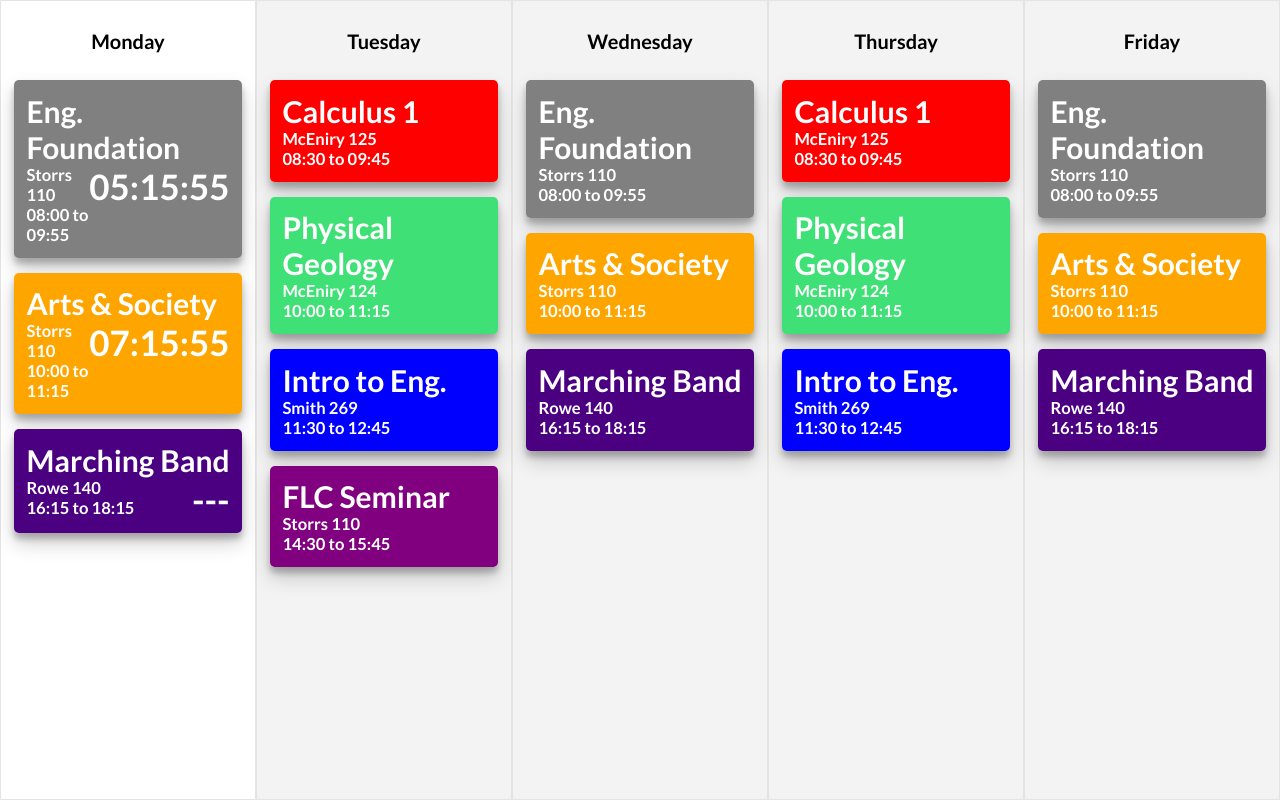
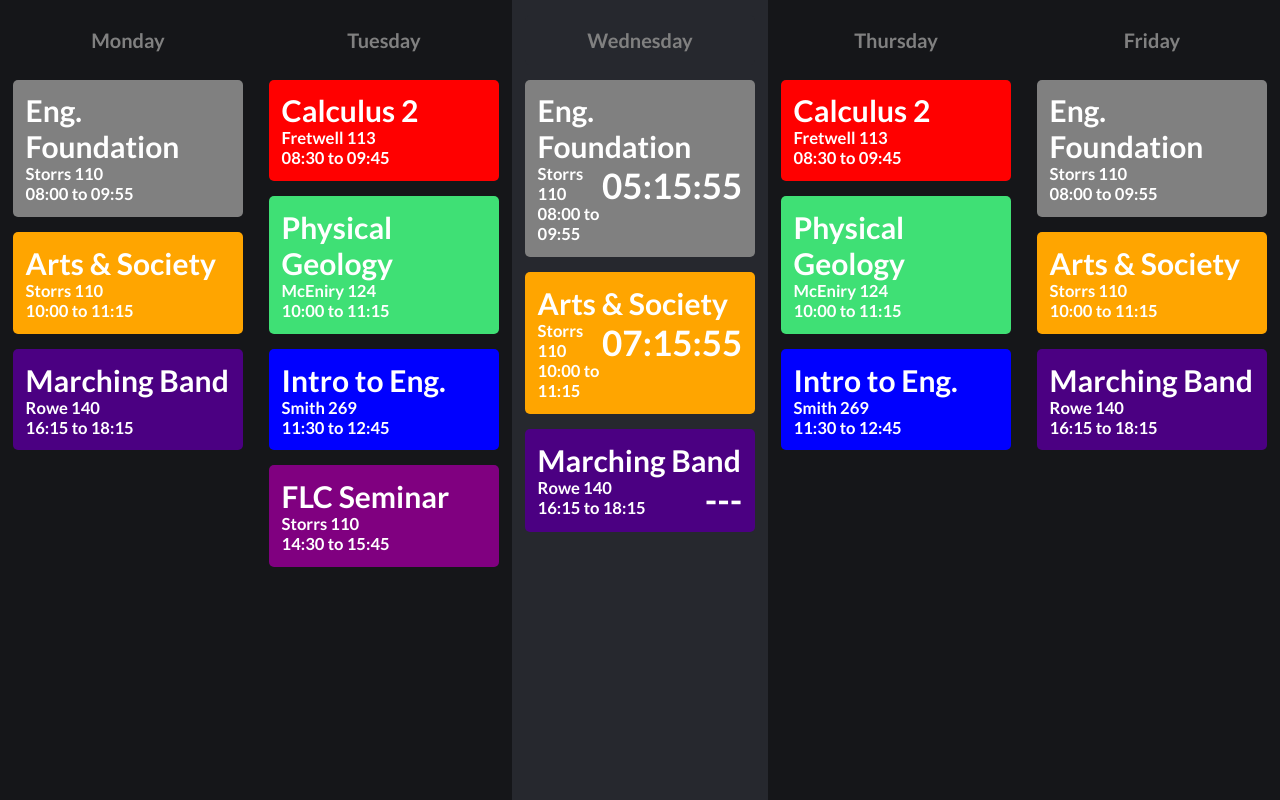
Before and after one commit to lukelmg/CollegeScheduler, a plain HTML site: page index.html in a window 1280 px wide. Drawn offline with nearby package versions, Linux system fonts and the light colour scheme.

Commit message:
stupid colors

```diff
--- a/classes.js
+++ b/classes.js
@@ -1,12 +1,12 @@
 let classes = [];
 
 classes[0] = {
-    name: 'Calculus 1',
+    name: 'Calculus 2',
     start: '08:30',
     end: '09:45',
     days: 'TR',
-    building: 'McEniry',
-    room: '125',
+    building: 'Fretwell',
+    room: '113',
     color: 'red'
 }
 
--- a/script.js
+++ b/script.js
@@ -47,12 +47,16 @@ let theDay = '';
 
 function setCurrentDayColor() {
     var d = new Date();
-    var n = d.getDay() - 1;
+    var n = d.getDay() + 1;
+    if (n < 0) {
+      n = 6;
+    }
     theDay = n;
+    console.log(daysArray);
     let thisDay = document.getElementById(daysArray[n]);
-    thisDay.style.backgroundColor = 'white';
+    thisDay.style.backgroundColor = '#26282e';
     let thisDayHeader = document.getElementById(daysArray[n] + 'header');
-    thisDayHeader.style.backgroundColor = 'white';
+    thisDayHeader.style.backgroundColor = '#26282e';
 
     let timers = document.getElementsByClassName('time-until');
     for (let i = 0; i < timers.length; i++) {
--- a/style.css
+++ b/style.css
@@ -1,11 +1,12 @@
 body, html {
     margin:0;
     background-color: rgb(243, 243, 243);
+    background-color: #293241;
 }
 
 h1 {
     font-family: 'Lato', sans-serif;
-    color:black;
+    color:gray;
    /* background-color:rgb(228, 228, 228); */
     display: table;
     margin: 0 auto;
@@ -39,7 +40,8 @@ h6 {
     height:100vh;
     width:20%;
     background-color:rgb(243, 243, 243);
-    border:1px solid rgb(228, 228, 228);
+    background-color: #151619;
+    /*border:1px solid rgb(228, 228, 228);*/
     box-sizing: border-box;
     margin:0;
     display:inline-block;
@@ -58,5 +60,5 @@ h6 {
     width: 80%;
     border-radius: 5px;
     font-size: 20px;
-    box-shadow: 0 10px 20px rgba(0,0,0,0.19), 0 6px 6px rgba(0,0,0,0.23);
+    /*box-shadow: 0 10px 20px rgba(0,0,0,0.19), 0 6px 6px rgba(0,0,0,0.23);*/
 }
```
